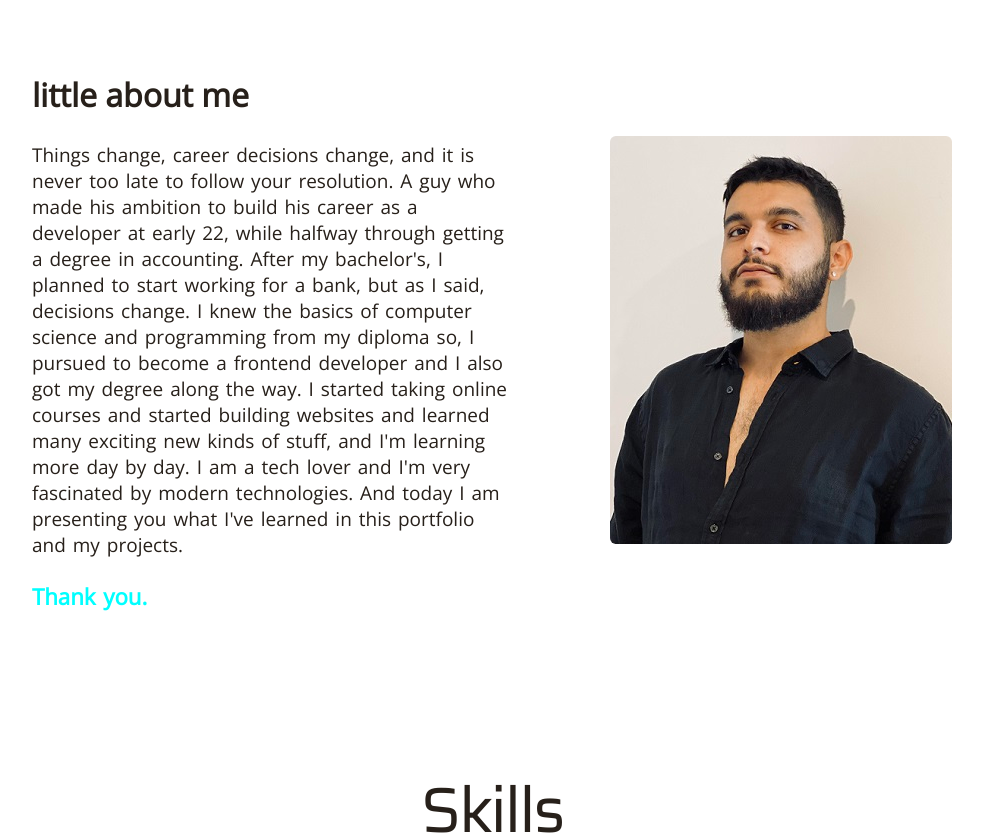
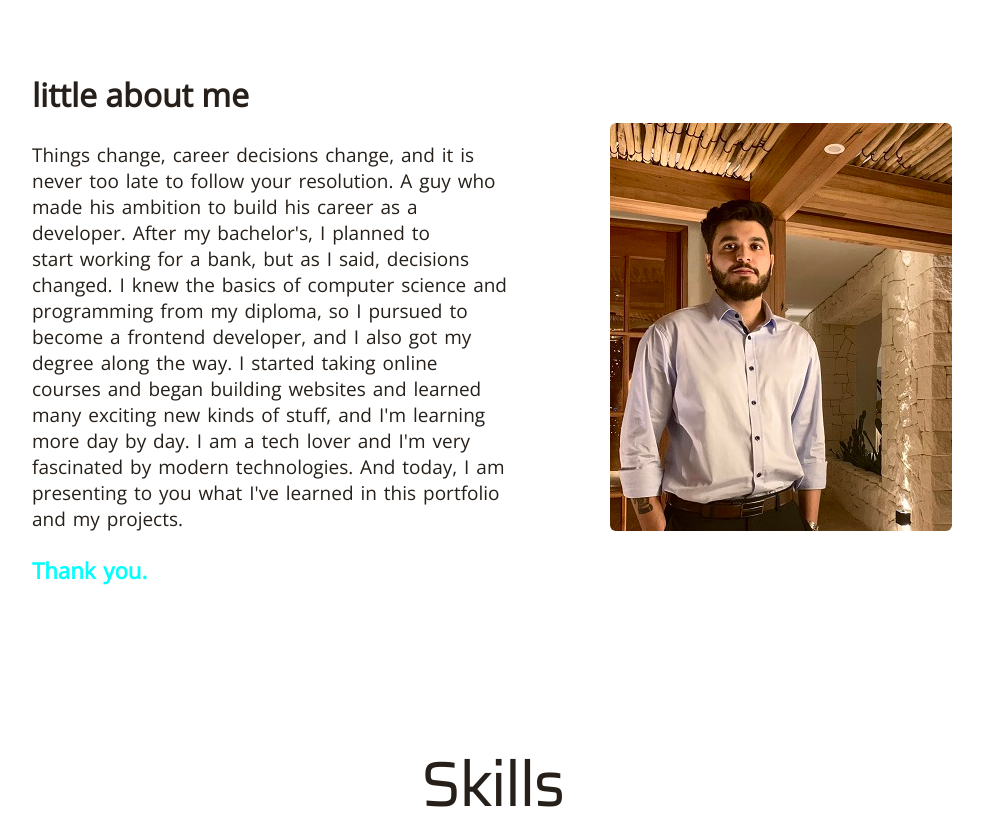
Before and after one commit to bhubhik/portfolio, a Next.js app: page / in a window 1280 px wide. Shown: the part 560-1395 px from the top of the page, without its empty margins (148-1131 px from the left). Built offline with nearby package versions, Linux system fonts and the light colour scheme; a web font is replaced by a local one.

Commit message:
New Changes

```diff
--- a/src/components/AboutMe.js
+++ b/src/components/AboutMe.js
@@ -6,18 +6,17 @@ const AboutMe = () => {
       <section>
         <h1>little about me</h1>
         <p>
-          Things change, career decisions change, and it is never too late to
-          follow your resolution. A guy who made his ambition to build his
-          career as a developer at early 22, while halfway through getting a
-          degree in accounting. After my bachelor{`'`}s, I planned to start
-          working for a bank, but as I said, decisions change. I knew the basics
-          of computer science and programming from my diploma so, I pursued to
-          become a frontend developer and I also got my degree along the way. I
-          started taking online courses and started building websites and
-          learned many exciting new kinds of stuff, and I{`'`}m learning more
-          day by day. I am a tech lover and I{`'`}m very fascinated by modern
-          technologies. And today I am presenting you what I{`'`}ve learned in
-          this portfolio and my projects. <h3>Thank you.</h3>
+          Things change, career decisions change, and it is never too late
+          to follow your resolution. A guy who made his ambition to build
+          his career as a developer. After my bachelor{`'`}s, I planned to
+          start working for a bank, but as I said, decisions changed. I knew the
+          basics of computer science and programming from my diploma, so I
+          pursued to become a frontend developer, and I also got my degree along
+          the way. I started taking online courses and began building websites
+          and learned many exciting new kinds of stuff, and I{`'`}m learning
+          more day by day. I am a tech lover and I{`'`}m very fascinated by
+          modern technologies. And today, I am presenting to you what I{`'`}ve
+          learned in this portfolio and my projects. <h3>Thank you.</h3>
         </p>
       </section>
 
--- a/src/components/Aboutme.module.css
+++ b/src/components/Aboutme.module.css
@@ -18,7 +18,7 @@
 .image {
   height: 408px;
   width: 350px;
-  background: url('../../public/dp.jpg');
+  background: url('../../public/dpNew.jpg');
   border-radius: 6px;
 }
 .card section h1 {
--- a/src/components/Header.js
+++ b/src/components/Header.js
@@ -26,7 +26,7 @@ const Header = () => {
           </li>
           <li>
             <a
-              href='https://docs.google.com/document/d/1okxchxN8GbexMPVM358Z0rJQuLwiBp84uZGyyed62MY/edit?usp=sharing'
+              href='https://docs.google.com/document/d/1_iseQevTtaX7z63CjAgMabQWk3fVZVi-cRojQKPKqRc/edit?usp=sharing'
               target='_blank'
               rel='noreferrer'
             >
--- a/src/components/Skills.js
+++ b/src/components/Skills.js
@@ -8,6 +8,7 @@ import {
   faFigma,
   faGithub,
   faGit,
+  faShopify,
 } from '@fortawesome/free-brands-svg-icons';
 
 const Skills = () => {
@@ -33,6 +34,11 @@ const Skills = () => {
             React.js
             <FontAwesomeIcon icon={faReact} />
           </li>
+          <li>
+            Shopify
+            <FontAwesomeIcon icon={faShopify} />
+          </li>
+          <li>Liquid</li>
           <li>Next.js</li>
           <li>jQuery</li>
           <li>Tailwind CSS</li>
```
Also changed, not shown: public/dpnew.jpg (added).
